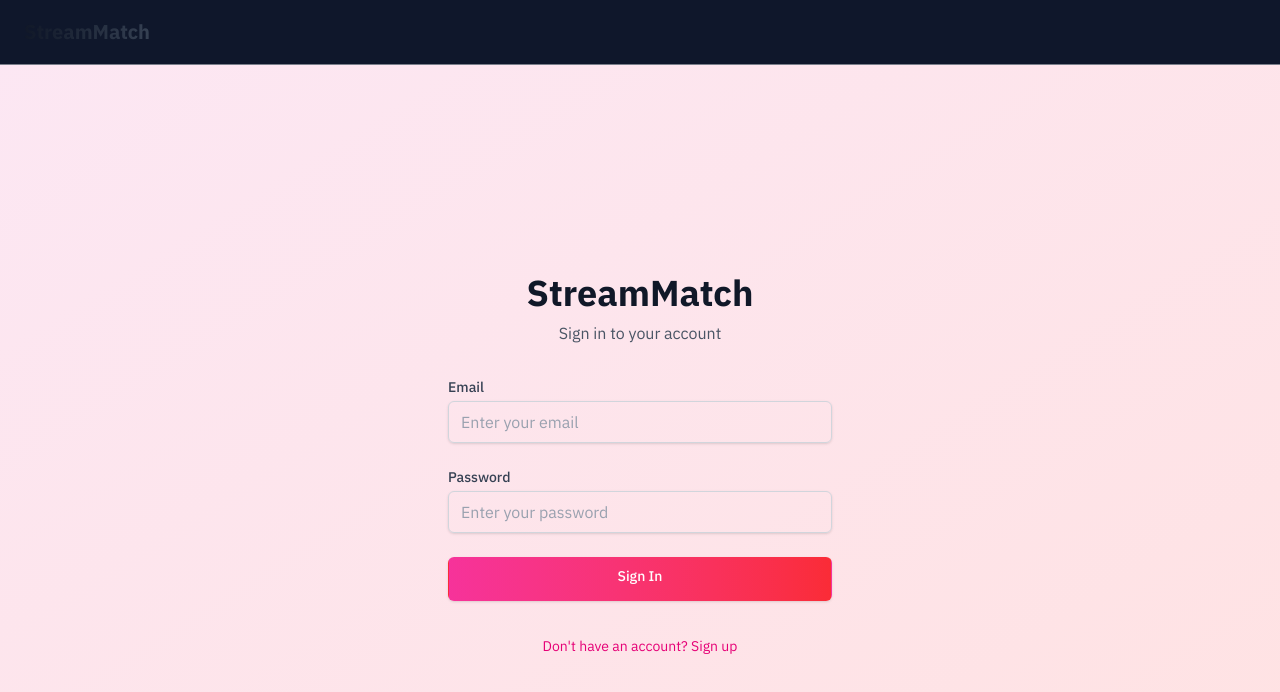
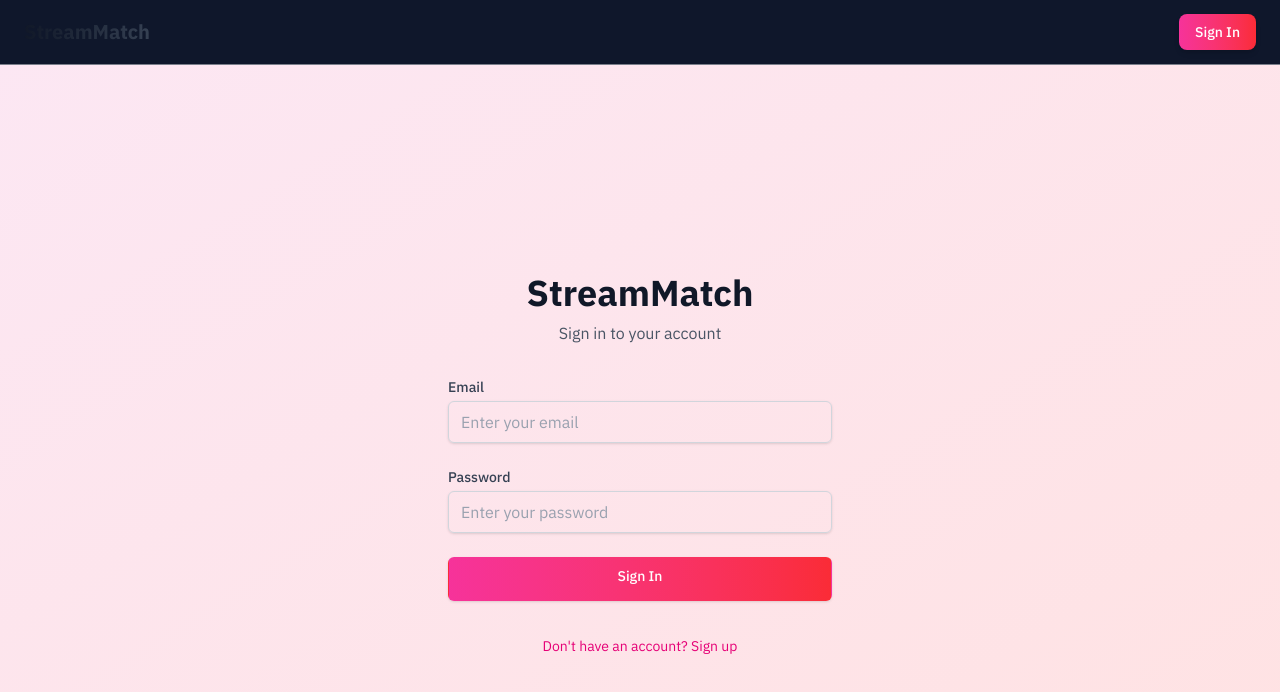
Before and after one commit to amandeep90s/fullstack-dating-app, a Next.js app: page /auth in a window 1280 px wide. Shown: the top 692 px of the page. Built offline with nearby package versions, Linux system fonts and the light colour scheme; no server answers.

Commit message:
feat: Add sign out button with icon to Navbar for improved user experience

```diff
--- a/components/Navbar.tsx
+++ b/components/Navbar.tsx
@@ -67,6 +67,44 @@ export default function Navbar() {
               </Link>
             </div>
           )}
+
+          {user ? (
+            <button
+              type="button"
+              onClick={signOut}
+              className={cn(
+                "inline-flex items-center px-4 py-2 bg-gradient-to-r from-pink-500 to-red-500",
+                "text-white text-sm font-medium cursor-pointer rounded-lg",
+                "hover:from-pink-600 hover:to-red-600 transition-all duration-200 shadow-md hover:shadow-lg"
+              )}
+            >
+              <svg
+                className="w-4 h-4 mr-1"
+                fill="none"
+                stroke="currentColor"
+                viewBox="0 0 24 24"
+              >
+                <path
+                  strokeLinecap="round"
+                  strokeLinejoin="round"
+                  strokeWidth={2}
+                  d="M17 16l4-4m0 0l-4-4m4 4H7m6 4v1a3 3 0 01-3 3H6a3 3 0 01-3-3V7a3 3 0 013-3h4a3 3 0 013 3v1"
+                />
+              </svg>
+              Sign Out
+            </button>
+          ) : (
+            <Link
+              href="/auth"
+              className={cn(
+                "inline-flex items-center px-4 py-2 bg-gradient-to-r from-pink-500 to-red-500",
+                "text-white text-sm font-medium cursor-pointer rounded-lg",
+                "hover:from-pink-600 hover:to-red-600 transition-all duration-200 shadow-md hover:shadow-lg"
+              )}
+            >
+              Sign In
+            </Link>
+          )}
         </div>
       </div>
     </nav>
```
